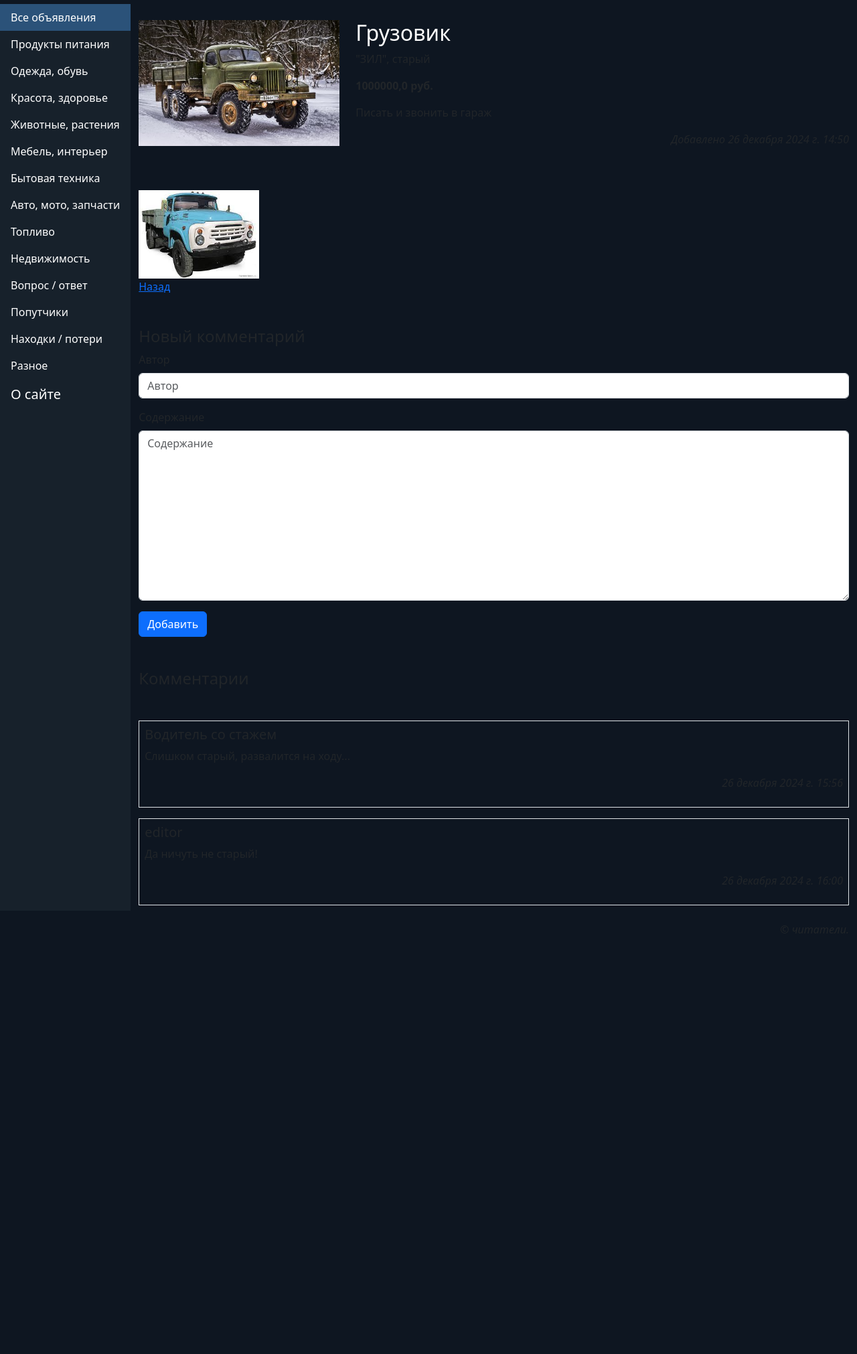
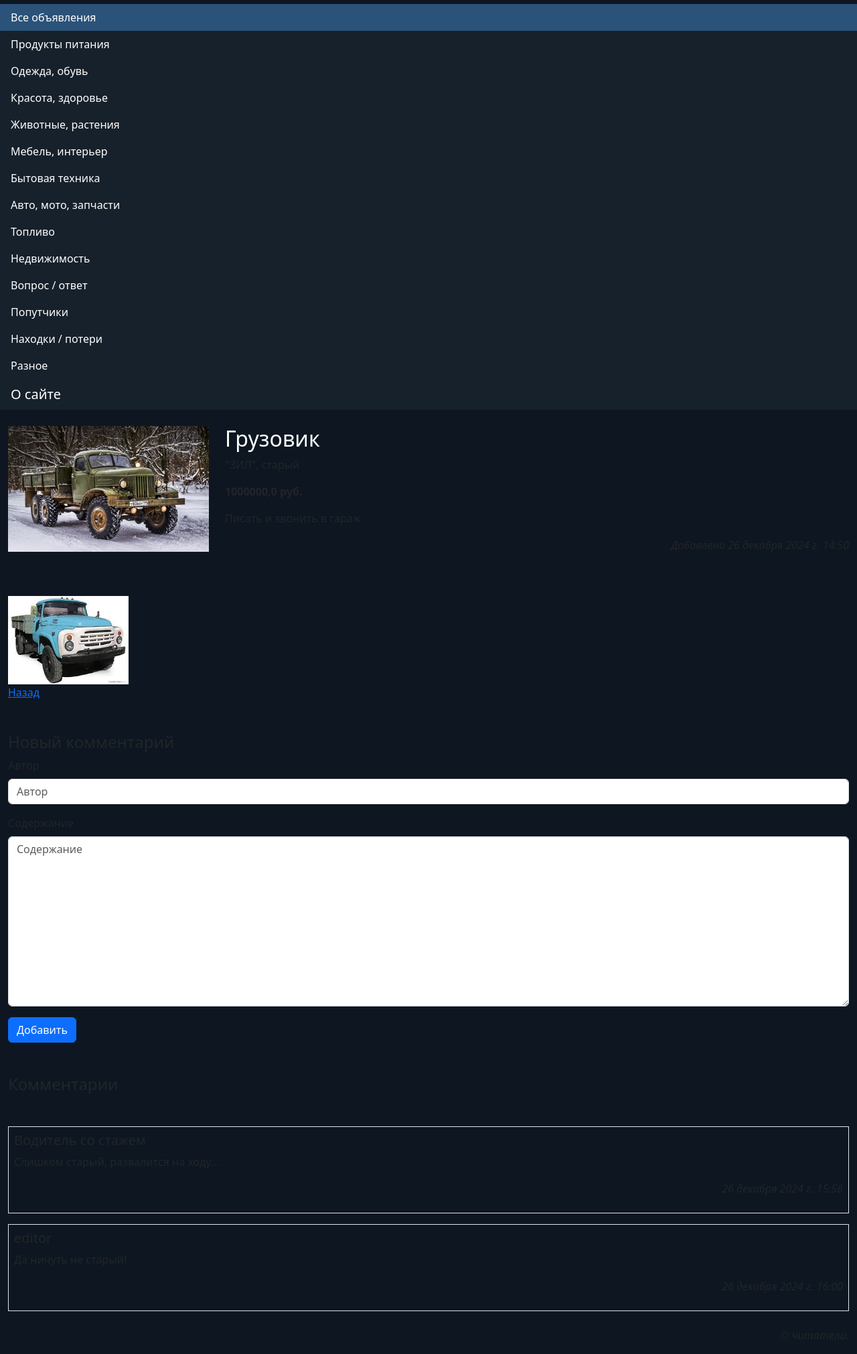
Before and after one commit to inteldyne/bboard, a Django app: page /20/8/ in a window 1280 px wide. Shown: the part 74-2096 px from the top of the page at 67% size. Before the commit the page ends 1468 px from the top, so only its background shows below. Run offline with Django 5.2, Linux system fonts and the light colour scheme; data comes from the database, SQL or seed files in the repository; some libraries are stand-ins or nearby versions.

Commit message:
Edited the layout

```diff
--- a/main/templates/layouts/basic.html
+++ b/main/templates/layouts/basic.html
@@ -53,7 +53,7 @@
     </div>
 </nav>
 <div class="row" id="content">
-    <nav class="col-md-auto nav flex-column pr-0">
+    <nav class="nav flex-column pr-0">
         <a class="nav-link active" href="{% url 'main:index' %}">Все объявления</a>
         {% for rubric in rubrics %}
             <a class="nav-link" href="{% url 'main:rubric_bbs' pk=rubric.pk %}">{{ rubric.name }}</a>
```
